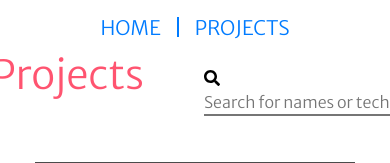
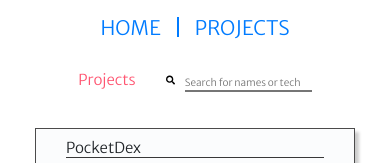
Before and after one commit to minhazur9/new-portfolio, a Gatsby site: page /projects in a window 390 px wide. Shown: the top 163 px of the page. Built offline with nearby package versions, Linux system fonts and the light colour scheme; Gatsby itself is replaced by a stand-in of ours; grey boxes are pictures that could not be loaded.

Commit message:
projects page is now responsive

```diff
--- a/src/styles/Projects/Projects.scss
+++ b/src/styles/Projects/Projects.scss
@@ -3,13 +3,44 @@
   display: flex;
   justify-content: center;
   color: #ff5470;
+  margin-top: 10px;
+  @media screen and (max-width: 500px) {
+    margin-top: 20px;
+  }
+  h1 {
+    @media screen and (max-width: 1000px) {
+      font-size: 25px;
+    }
+    @media screen and (max-width: 800px) {
+      font-size: 20px;
+    }
+    @media screen and (max-width: 800px) {
+      font-size: 15px;
+    }
+  }
   .search-box {
     margin-top: 15px;
     margin-left: 60px;
     height: 35px;
+    @media screen and (max-width: 1000px) {
+      margin-top: 5px;
+    }
+    @media screen and (max-width: 800px) {
+      margin-top: initial;
+      margin-left: 30px;
+    }
+    @media screen and (max-width: 500px) {
+      margin-top: -3px
+    }
     .search-icon {
       margin-right: 10px;
       color: black;
+      @media screen and (max-width: 1000px) {
+        width: 12px;
+      }
+      @media screen and (max-width: 500px) {
+        width: 9px;
+      }
     }
     #search-projects {
       border-top: none;
@@ -17,6 +48,9 @@
       border-right: none;
       outline: none;
       transition: border-color 400ms;
+      @media screen and (max-width: 1000px) {
+        font-size: 10px;
+      }
       &:focus {
         border-color: #ff5470;
       }
@@ -33,6 +67,7 @@
     flex-direction: column;
     flex-wrap: nowrap;
     align-items: center;
+    margin-top: -10px;
   }
   .project {
     max-width: 25%;
@@ -45,7 +80,7 @@
     max-height: 215.1px;
     overflow: hidden;
     @media screen and (max-width: 1400px) {
-       max-height: 200px;
+      max-height: 200px;
     }
     @media screen and (max-width: 1200px) {
       max-height: 165px;
@@ -90,10 +125,10 @@
       cursor: default;
       @media screen and (max-width: 800px) {
         font-size: 20px;
-     }
-     @media screen and (max-width: 650px) {
-      font-size: 15px;
-   }
+      }
+      @media screen and (max-width: 650px) {
+        font-size: 15px;
+      }
     }
     .project-thumb {
       display: flex;
```
Also changed, not shown: src/styles/App.css, src/styles/Projects/Projects.css, 2 other files.
